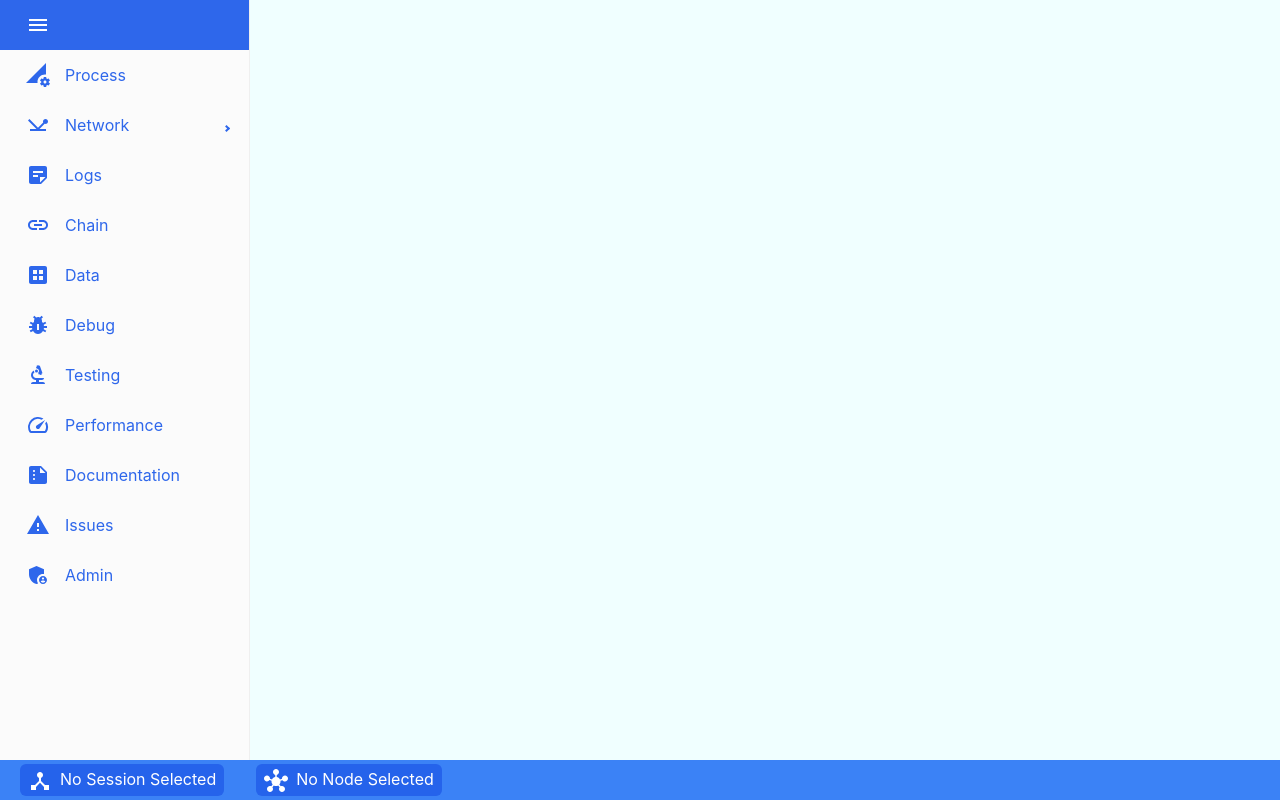
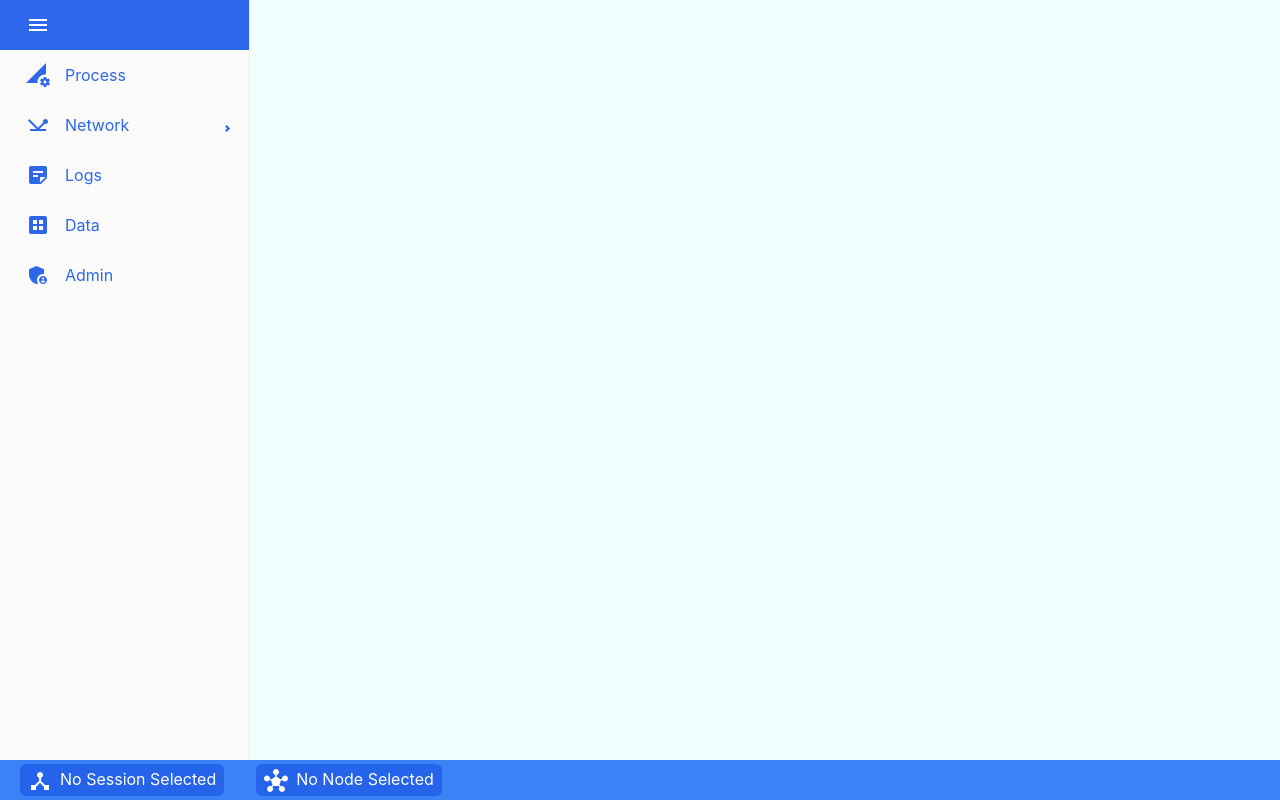
Before and after one commit to noku-team/erigonwatch-2, a React (Vite) app: page / in a window 1280 px wide. Built offline with nearby package versions, Linux system fonts and the light colour scheme; no server answers.

Commit message:
removed not ready items from menu

```diff
--- a/src/app/components/SidebarComponent/SidebarComponent.tsx
+++ b/src/app/components/SidebarComponent/SidebarComponent.tsx
@@ -3,14 +3,8 @@ import MenuOutlinedIcon from "@mui/icons-material/MenuOutlined";
 import PermDataSettingIcon from "@mui/icons-material/PermDataSetting";
 import NetworkPingIcon from "@mui/icons-material/NetworkPing";
 import StickyNote2Icon from "@mui/icons-material/StickyNote2";
-import LinkIcon from "@mui/icons-material/Link";
 import DatasetIcon from "@mui/icons-material/Dataset";
-import PestControlIcon from "@mui/icons-material/PestControl";
-import BiotechIcon from "@mui/icons-material/Biotech";
-import SpeedIcon from "@mui/icons-material/Speed";
-import SummarizeIcon from "@mui/icons-material/Summarize";
 import AdminPanelSettingsIcon from "@mui/icons-material/AdminPanelSettings";
-import WarningIcon from "@mui/icons-material/Warning";
 import { useState } from "react";
 import { Link } from "react-router-dom";
 import SyncIcon from "@mui/icons-material/Sync";
@@ -84,19 +78,19 @@ export const SidebarComponent = () => {
 				>
 					Logs
 				</MenuItem>
-				<MenuItem
+				{/*<MenuItem
 					component={<Link to="/chain" />}
 					icon={<LinkIcon />}
 				>
 					Chain
-				</MenuItem>
+				</MenuItem>*/}
 				<MenuItem
 					component={<Link to="/data" />}
 					icon={<DatasetIcon />}
 				>
 					Data
 				</MenuItem>
-				<MenuItem
+				{/*<MenuItem
 					component={<Link to="/debug" />}
 					icon={<PestControlIcon />}
 				>
@@ -134,7 +128,7 @@ export const SidebarComponent = () => {
 					}
 				>
 					Issues
-				</MenuItem>
+				</MenuItem>*/}
 				<MenuItem
 					component={<Link to="/admin" />}
 					icon={<AdminPanelSettingsIcon />}
```
